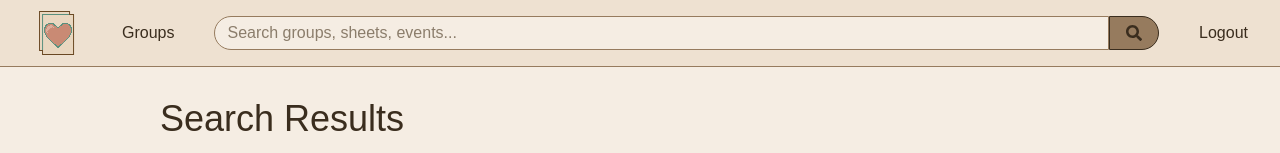
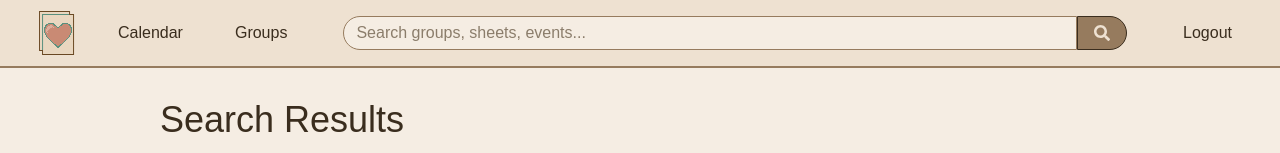
Before and after one commit to 04mHuang/Memsheets, a Next.js app in the folder frontend/: page /groups in a window 1280 px wide. Shown: the top 153 px of the page. Built offline with nearby package versions, Linux system fonts and the light colour scheme; no server answers; a web font is replaced by a local one.

Commit message:
Updated: navbar styling

```diff
--- a/frontend/src/app/components/NavBar.tsx
+++ b/frontend/src/app/components/NavBar.tsx
@@ -39,11 +39,14 @@ const NavBar = () => {
 
   return (
     <nav
-      className="z-10 flex items-center justify-between py-2 px-8 border-b bg-nav border-light-foreground"
+      className="z-10 flex items-center justify-between py-2 px-8 border-b-2 bg-nav border-light-foreground"
     >
-      <div className="flex items-center gap-10">
+      <div className="flex items-center gap-5">
         <Link href="/" aria-label="Home">
           <Image src="/memsheets-icon.svg" alt="Memsheets logo" width={50} height={50} className="hover:brightness-110 hover-animation" />
+        </Link>
+        <Link href="/" className="nav-link hover-animation">
+          Calendar
         </Link>
         <Link href="/groups" className="nav-link hover-animation">
           Groups
@@ -57,7 +60,7 @@ const NavBar = () => {
           placeholder="Search groups, sheets, events..."
           className="border py-1 px-3 rounded-tl-full rounded-bl-full text-dark-support bg-background border-light-foreground focus:outline-none focus:ring-1 focus:ring-foreground flex-1"
         />
-        <button type="submit" className="py-2 px-4 text-foreground bg-light-foreground border border-foreground rounded-tr-full rounded-br-full hover:text-nav hover:bg-foreground hover:cursor-pointer hover-animation">
+        <button type="submit" className="py-2 px-4 bg-light-foreground border border-foreground rounded-tr-full rounded-br-full text-nav hover:bg-accent hover:cursor-pointer hover-animation">
           <FaSearch />
         </button>
       </form>
--- a/frontend/src/app/globals.css
+++ b/frontend/src/app/globals.css
@@ -73,7 +73,7 @@ body {
   }
   /* Applies to navbar */
   .nav-link {
-    @apply hover:text-dark-support hover:underline hover:cursor-pointer;
+    @apply px-4 py-1 hover:bg-amber-50 rounded-full hover:text-accent hover:no-underline hover:cursor-pointer;
   }
   .create-icon {
     @apply h-10 w-10 hover:-translate-y-2;
```
